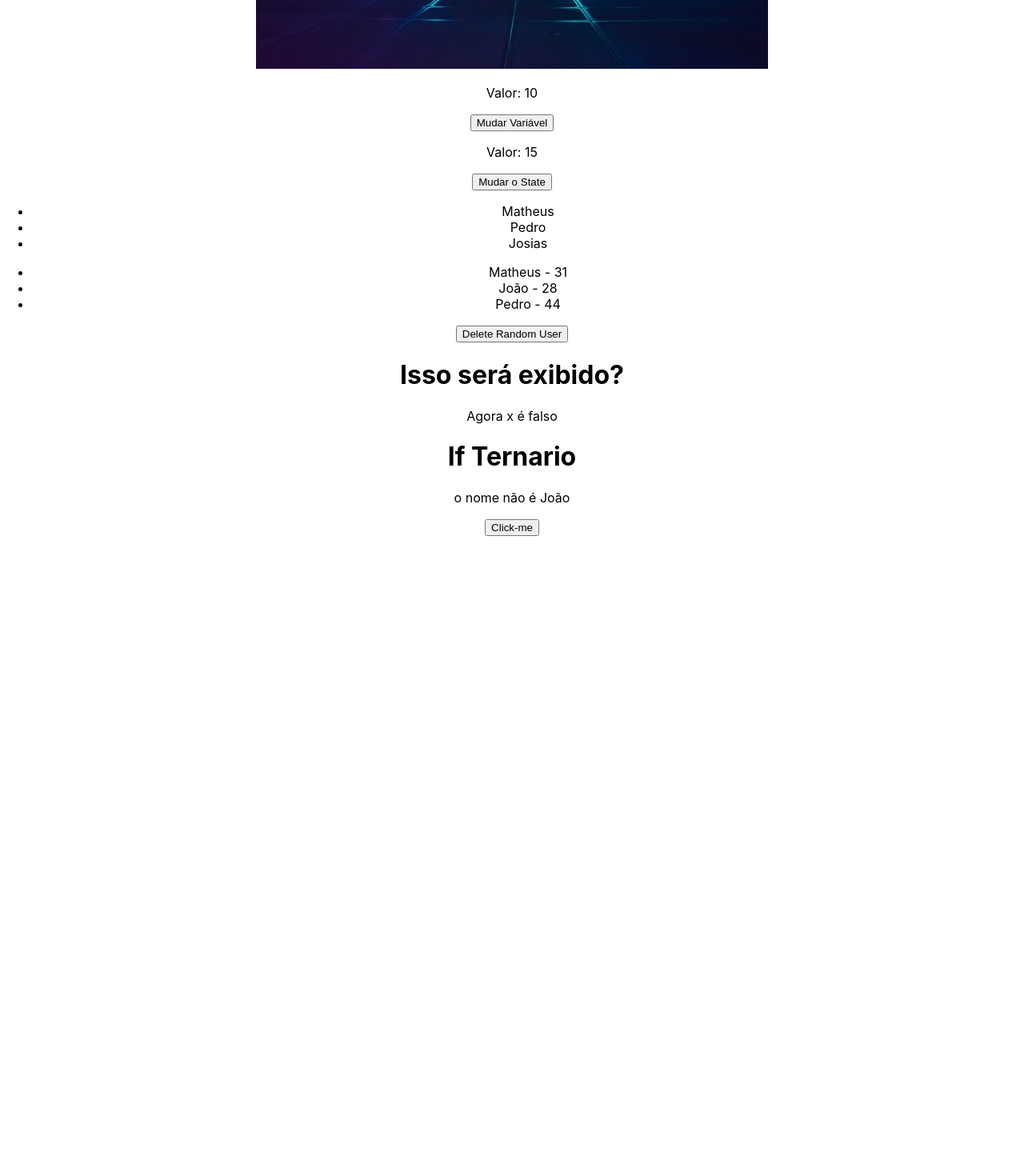
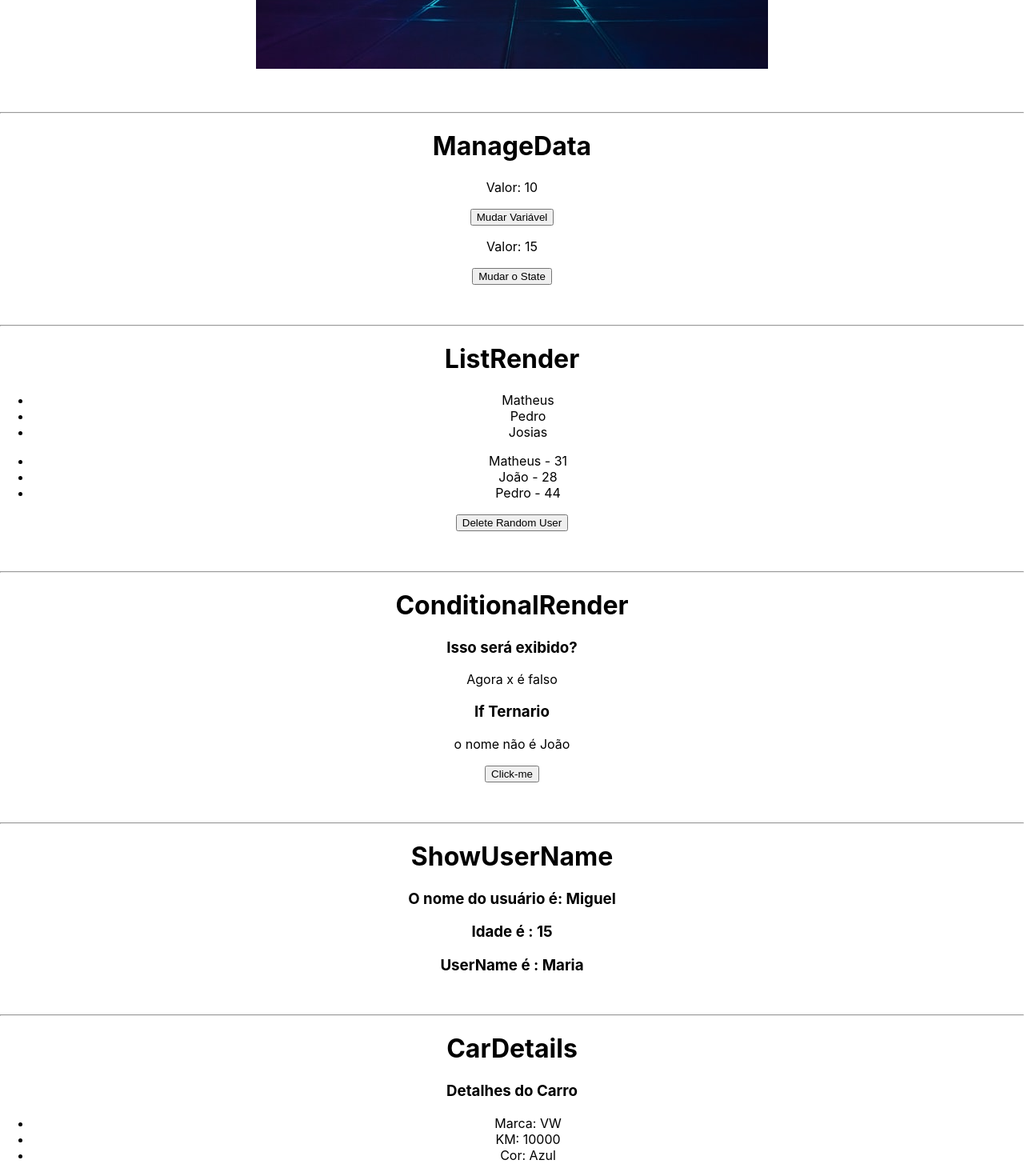
Before and after one commit to Miguel-Antunes/CursoReact, a React (Create React App) app in the folder 3_AVANCANDO_EM_REACT/avancando/: page / in a window 1280 px wide. Shown: the part 854-2324 px from the top of the page at 80% size. Before the commit the page ends 1524 px from the top, so only its background shows below. Built offline with nearby package versions, Linux system fonts and the light colour scheme.

Commit message:
criação dos componentes ShowUserName e CarDetails ( uso das props)

```diff
--- a/3_AVANCANDO_EM_REACT/avancando/src/App.js
+++ b/3_AVANCANDO_EM_REACT/avancando/src/App.js
@@ -1,11 +1,18 @@
 
+import { useState } from 'react';
 import './App.css';
 import City from './assets/city.jpg';
 import ConditionalRender from './components/ConditionalRender';
 import ListRender from './components/ListRender';
 import ManageData from './components/ManageData';
+import ShowUserName from './components/ShowUserName';
+import CarDetails from './components/CarDetails';
 
 function App() {
+
+  const [userName] = useState("Maria")
+  const idade = 15;
+
   return (
     <div className="App">
       <h1>Avançando em React</h1>
@@ -20,6 +27,8 @@
         <ManageData />
         <ListRender />
         <ConditionalRender />
+        <ShowUserName name="Miguel" idade={idade} userName={userName} />
+        <CarDetails brand="VW" km={10000} color="Azul" />
       </div>
     </div>
   );
--- /dev/null
+++ b/3_AVANCANDO_EM_REACT/avancando/src/components/CarDetails.js
@@ -0,0 +1,33 @@
+
+const CarDetails = ({ brand, km, color }) => {
+    return (
+        <div style={{ marginTop: "50px" }}>
+
+            <div>
+                <hr />
+                <h1>
+                    <b>
+                        CarDetails
+                    </b>
+                </h1>
+            </div>
+            <div>
+                <h3>Detalhes do Carro</h3>
+                <ul>
+                    <li>
+                        Marca: {brand}
+                    </li>
+                    <li>
+                        KM: {km}
+                    </li>
+                    <li>
+                        Cor: {color}
+                    </li>
+                </ul>
+            </div>
+
+        </div>
+    )
+}
+
+export default CarDetails
--- a/3_AVANCANDO_EM_REACT/avancando/src/components/ConditionalRender.js
+++ b/3_AVANCANDO_EM_REACT/avancando/src/components/ConditionalRender.js
@@ -8,11 +8,23 @@
     const [name, setName] = useState("Maria");
 
     return (
-        <div>
-            <h1>Isso será exibido?</h1>
+        <div style={{ marginTop: "50px" }}>
+
+            <div>
+                <hr />
+
+            </div>
+            <div>
+                <b>
+                    <h1>
+                        ConditionalRender
+                    </h1>
+                </b>
+            </div>
+            <h3>Isso será exibido?</h3>
             {x && <p>Se x for true, sim! </p>}
             {!x && <p>Agora x é falso </p>}
-            <h1>If Ternario</h1>
+            <h3>If Ternario</h3>
             {name === "João" ? (
                 <div>
                     <p>
@@ -26,7 +38,8 @@
                     </p>
                 </div>
             )}
-            <button onClick={()=> setName("João")}>
+
+            <button onClick={() => setName("João")}>
                 Click-me
             </button>
         </div>
--- a/3_AVANCANDO_EM_REACT/avancando/src/components/ListRender.js
+++ b/3_AVANCANDO_EM_REACT/avancando/src/components/ListRender.js
@@ -3,26 +3,38 @@
     const [list] = useState(["Matheus", "Pedro", "Josias"]);
 
     const [users, setUsers] = useState([
-        {id: 1, name: "Matheus", age: 31},
-        {id: 2, name: "João", age: 28},
-        {id: 3, name: "Pedro", age: 44}
+        { id: 1, name: "Matheus", age: 31 },
+        { id: 2, name: "João", age: 28 },
+        { id: 3, name: "Pedro", age: 44 }
     ])
     const deleteRandom = () => {
         const randomNumber = Math.floor(Math.random() * 4);
         setUsers((prevUsers) => {
-            return prevUsers.filter((user)=> randomNumber !== user.id)
+            return prevUsers.filter((user) => randomNumber !== user.id)
         })
     }
     console.log(users)
     return (
-        <div>
+        <div style={{ marginTop: "50px" }}>
+            <div>
+                <hr />
+
+            </div>
+            <div>
+                <b>
+                    <h1>
+                        ListRender
+                    </h1>
+
+                </b>
+            </div>
             <ul>
-                {list.map((item, index)=> (
+                {list.map((item, index) => (
                     <li key={index}>{item}</li>
                 ))}
             </ul>
             <ul>
-                {users.map((item)=> (
+                {users.map((item) => (
                     <li key={item.id}>{item.name} - {item.age}</li>
                 ))}
             </ul>
--- a/3_AVANCANDO_EM_REACT/avancando/src/components/ManageData.js
+++ b/3_AVANCANDO_EM_REACT/avancando/src/components/ManageData.js
@@ -7,15 +7,29 @@
     const [number, setNumber] = useState(15);
     console.log(number);
     return (
+        <div style={{ marginTop: "50px" }}>
+
+
             <div>
+                <hr />
+
+            </div>
+            <div>
+                <b>
+                    <h1>
+                        ManageData
+                    </h1>
+                </b>
+            </div>
+
             <div>
                 <p>Valor: {someData}</p>
-        <button onClick= {()=>(someData = 15)}>Mudar Variável</button>
+                <button onClick={() => (someData = 15)}>Mudar Variável</button>
             </div>
 
             <div>
                 <p>Valor: {number}</p>
-        <button onClick= {()=> setNumber(25)}>Mudar o State</button>
+                <button onClick={() => setNumber(25)}>Mudar o State</button>
             </div>
 
 
--- /dev/null
+++ b/3_AVANCANDO_EM_REACT/avancando/src/components/ShowUserName.js
@@ -0,0 +1,32 @@
+const ShowUserName = (props) => {
+
+    return (
+        <div style={{ marginTop: "50px" }}>
+
+            <div>
+                <hr />
+
+            </div>
+            <div>
+                <b>
+                    <h1>
+                        ShowUserName
+                    </h1>
+                </b>
+            </div>
+
+            <h3>
+                O nome do usuário é: {props.name}
+
+            </h3>
+            <h3>
+                Idade é : {props.idade}
+            </h3>
+
+            <h3>
+                UserName é : {props.userName}
+            </h3>
+        </div>
+    )
+}
+export default ShowUserName;
```
Lines whose indentation alone changed are shown as unchanged.
